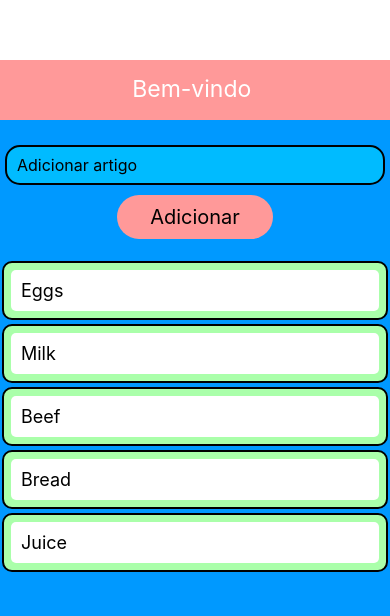
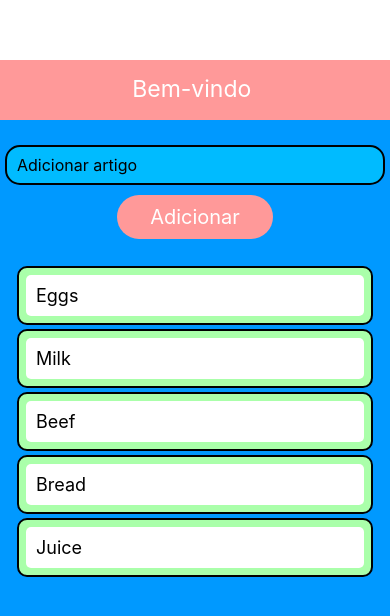
Before and after one commit to henriquesilva30/project-template, a React Native app: screen / in a window 390 px wide. Shown: the top 616 px of the page. Built offline with nearby package versions, Linux system fonts and the light colour scheme; some icons are missing.

Commit message:
bradtraversy_complete/errorFontAwesome

```diff
--- a/App.js
+++ b/App.js
@@ -1,5 +1,5 @@
 import React , {useState} from "react";
-import { StyleSheet, Text, View, FlatList } from "react-native";
+import { StyleSheet, View, FlatList, Alert,ScrollView } from "react-native";
 import Header from './components/Header';
 import { v4 as uuidv4 } from 'uuid';
 import ListItem from './components/ListItem';
@@ -20,13 +20,26 @@ const App = () => {
     });
   }
 
+  const addItem = text => {
+    if(!text){
+        Alert.alert('Erro','Campo não pode estar vazio', [{text:'Ok'}]);
+    }
+    else{
+      setItems(prevItems => {
+        return [{id: uuidv4(),text},...prevItems];
+      });
+    }
+  }
+
     return (
     <View style={styles.container}>
+      <ScrollView>
       <Header />
-      <AddItem/>
-      <FlatList style={{marginTop:15}} data={items} renderItem={({item}) => <ListItem item={item}
+      <AddItem addItem={addItem}/>
+      <FlatList style={{marginVertical:20,marginHorizontal:15}} data={items} renderItem={({item}) => <ListItem item={item}
       deleteItem={deleteItem}/>}
       />
+      </ScrollView>
     </View>
   );
 };
--- a/components/AddItem.js
+++ b/components/AddItem.js
@@ -1,12 +1,15 @@
-import React from "react";
+import React, {useState} from "react";
 import { StyleSheet, Text, View, TextInput, TouchableOpacity } from "react-native";
-import { backgroundColor } from "react-native/Libraries/Components/View/ReactNativeStyleAttributes";
 
-const AddItem = ({title}) => {
+const AddItem = ({title, addItem}) => {
+  const  [text,setText] = useState('');
+
+  const onChange = textValue => setText(textValue);
+
   return (
    <View>
-     <TextInput placeholder="Adicionar artigo" style={styles.input}/>
-     <TouchableOpacity style={styles.btn}>
+     <TextInput placeholder="Adicionar artigo" onChangeText={onChange} value={text} style={styles.input}/>
+     <TouchableOpacity style={styles.btn} onPress={() => {addItem(text); setText('');}} >
        <Text style={styles.btnText}>Adicionar</Text>
      </TouchableOpacity>
    </View>
@@ -36,7 +39,7 @@ btn: {
 btnText:{
     fontSize:20,
     textAlign:'center',
-    color:'black',
+    color:'white',
 }
 });
 
--- a/package.json
+++ b/package.json
@@ -15,8 +15,8 @@
     "react": "17.0.1",
     "react-dom": "17.0.1",
     "react-native": "0.64.3",
-    "react-native-fontawesome": "^7.0.0",
-    "react-native-web": "0.17.1"
+    "react-native-web": "0.17.1",
+    "uuidv4": "^6.0.2"
   },
   "devDependencies": {
     "@babel/core": "^7.12.9"
```
